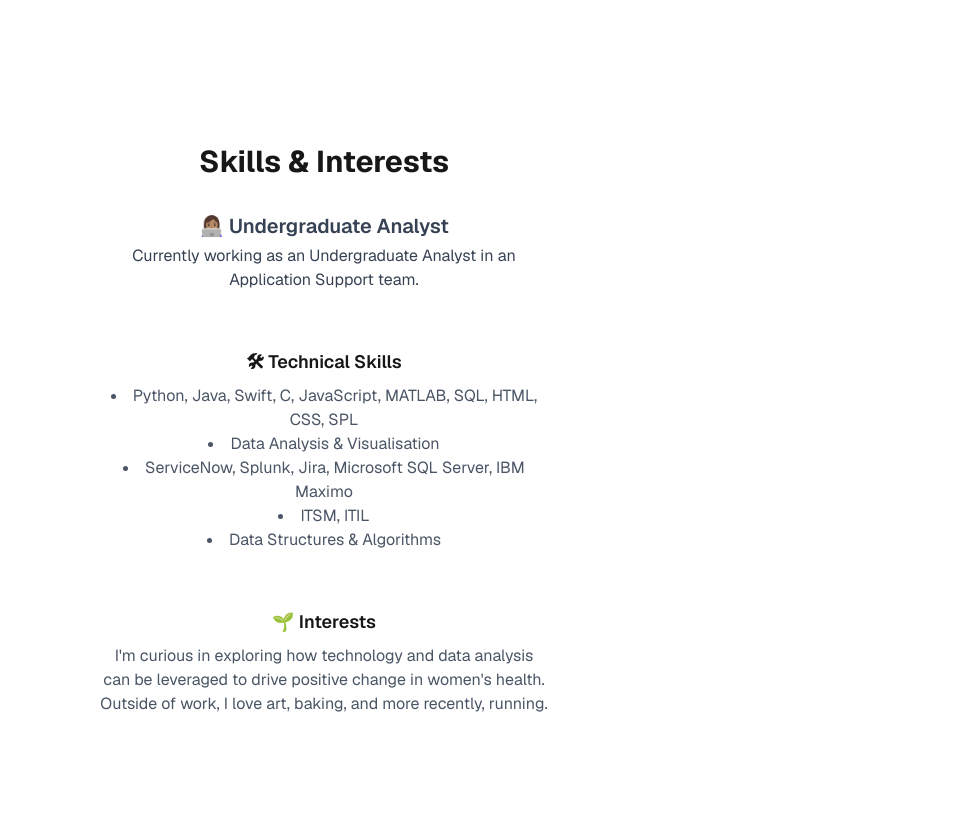
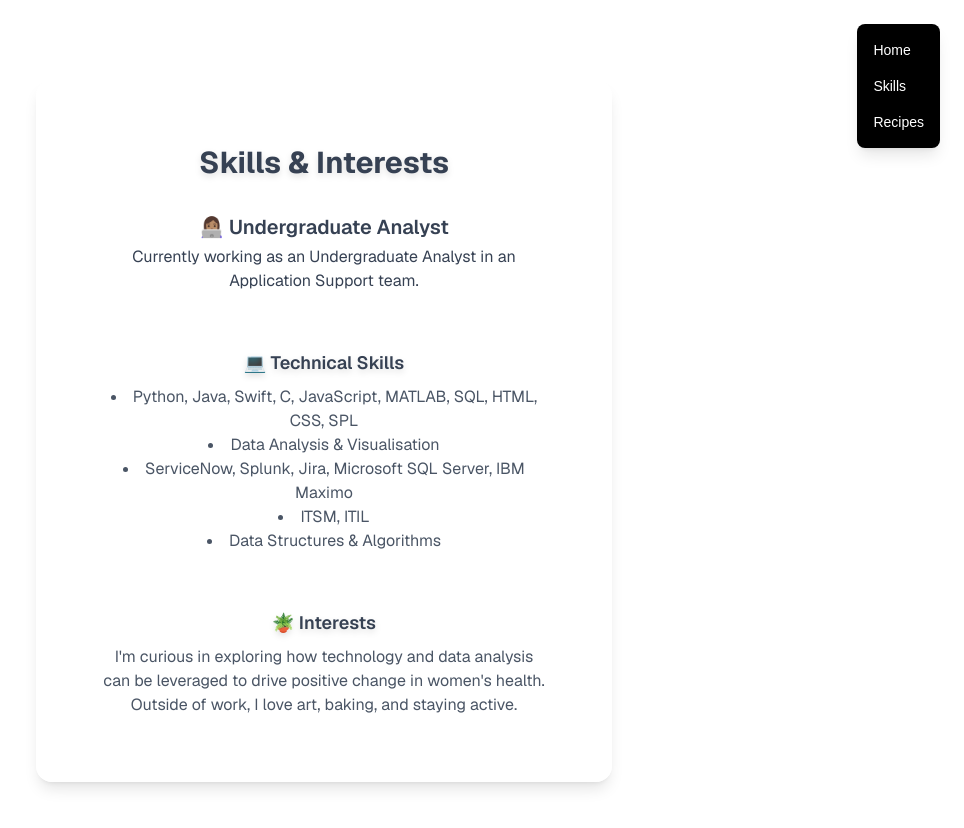
Before and after one commit to nililz/nililz.github.io, a Next.js app: page /skills in a window 1280 px wide. Shown: the top 828 px of the page, without its empty margins (316-1280 px from the left). Built offline with nearby package versions, Linux system fonts and the light colour scheme.

Commit message:
Added background to skills page

```diff
--- a/app/components/navbar.js
+++ b/app/components/navbar.js
@@ -2,7 +2,7 @@ import Link from "next/link";
 
 export default function Navbar() {
   return (
-    <nav className="fixed top-16 right-6 flex flex-col gap-6 text-white text-sm font-medium p-4">
+    <nav className="fixed top-6 right-6 z-20 flex flex-col gap-4 text-white text-sm font-medium bg-black p-4 rounded-lg shadow-lg">
       <Link href="/" className="hover:text-blue-500 hover:opacity-70 transition">Home</Link>
       <Link href="/skills" className="hover:text-blue-500 hover:opacity-70 transition">Skills</Link>
       <Link href="/recipes" className="hover:text-blue-500 hover:opacity-70 transition">Recipes</Link>
--- a/app/skills/page.js
+++ b/app/skills/page.js
@@ -1,9 +1,12 @@
-export default function skills() {
+import { ShootingStarsAndStarsBackground } from "@/components/shooting-stars-background";
+
+export default function Skills() {
     return (
       <div className="flex items-center justify-center min-h-screen p-8 sm:p-20 font-[family-name:var(--font-geist-sans)]">
-        <section className="rounded-2xl p-10 sm:p-16 flex flex-col items-center text-center gap-8 max-w-xl w-full">
+        <ShootingStarsAndStarsBackground/>
+        <section className="relative z-10 rounded-2xl p-10 sm:p-16 flex flex-col items-center text-center gap-8 max-w-xl w-full bg-white/70 backdrop-blur-md shadow-lg border border-white/10">
 
-          <h1 className="text-3xl font-bold">Skills & Interests</h1>
+          <h1 className="text-3xl font-bold text-gray-700 drop-shadow-md">Skills & Interests</h1>
 
           {/* Current Role */}
           <div className="text-gray-700">
@@ -15,7 +18,7 @@ export default function skills() {
 
           {/* Skills */}
           <div>
-            <h3 className="text-lg font-semibold mt-6 mb-2">🛠 Technical Skills</h3>
+            <h3 className="text-lg font-semibold mt-6 mb-2 text-gray-700 drop-shadow-md"> 💻 Technical Skills</h3>
             <ul className="list-disc list-inside text-gray-600">
               <li>Python, Java, Swift, C, JavaScript, MATLAB, SQL, HTML, CSS, SPL</li>
               <li>Data Analysis & Visualisation</li>
@@ -27,9 +30,9 @@ export default function skills() {
 
           {/* Interests */}
           <div>
-            <h3 className="text-lg font-semibold mt-6 mb-2">🌱 Interests</h3>
+            <h3 className="text-lg font-semibold mt-6 mb-2 text-gray-700 drop-shadow-md">🪴 Interests</h3>
             <p className="text-gray-600 max-w-md mx-auto">
-              I'm curious in exploring how technology and data analysis can be leveraged to drive positive change in women's health. Outside of work, I love art, baking, and more recently, running.
+              I'm curious in exploring how technology and data analysis can be leveraged to drive positive change in women's health. Outside of work, I love art, baking, and staying active.
             </p>
           </div>
         </section>
```
